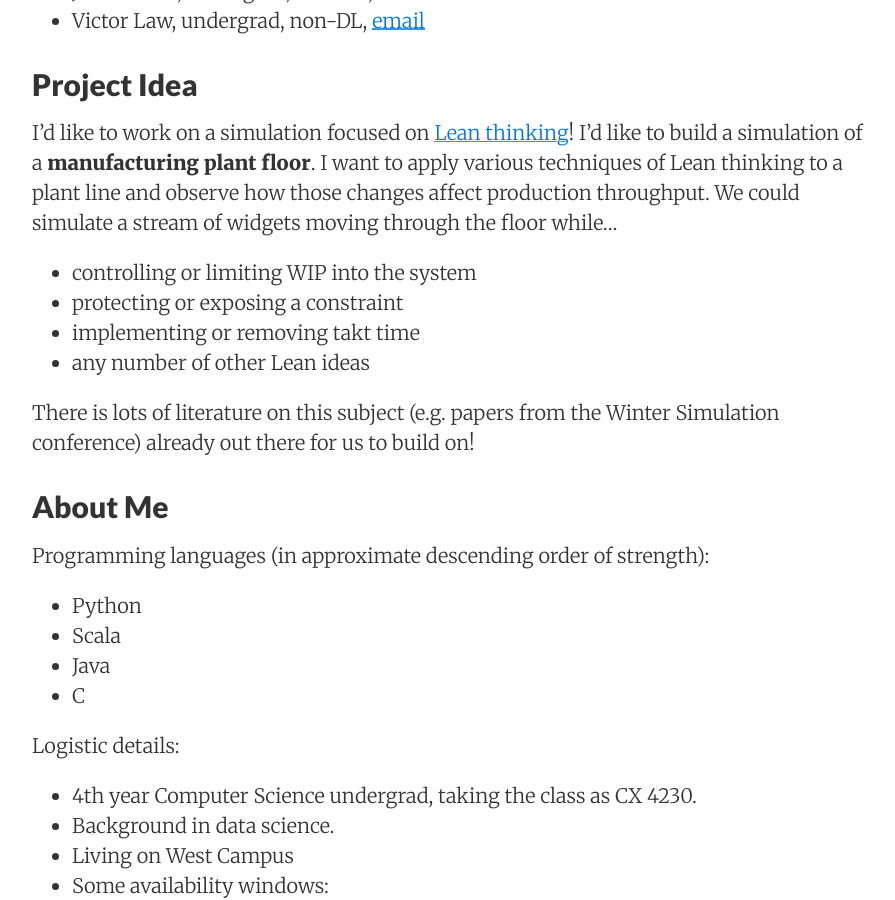
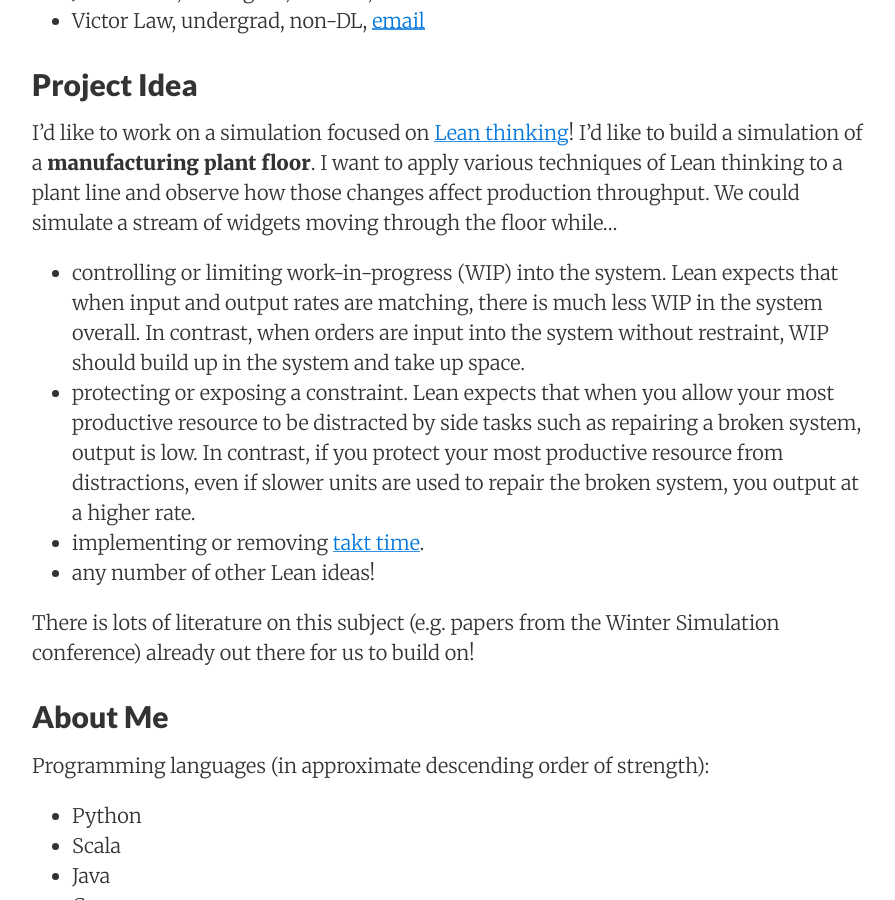
Before and after one commit to JoshuaKoh/JoshuaKoh.github.io, a Jekyll site: the page built from _posts/2018-02-28-Simulation-Proposal.md, in a window 1280 px wide and 900 px high, scrolled down 584 px. Shown: the whole window, without its empty margins (188-1083 px from the left). Built offline with Jekyll 4.4.1, drawn with Linux system fonts in a browser that asks for light colours; nearby versions of some CDN libraries.

Commit message:
Add lean detail

```diff
--- a/_posts/2018-02-28-Simulation-Proposal.md
+++ b/_posts/2018-02-28-Simulation-Proposal.md
@@ -16,10 +16,10 @@ summary:    Let's build a Lean simulation as a team!
 
 I'd like to work on a simulation focused on [Lean thinking](https://www.lean.org/WhatsLean/)! I'd like to build a simulation of a **manufacturing plant floor**. I want to apply various techniques of Lean thinking to a plant line and observe how those changes affect production throughput. We could simulate a stream of widgets moving through the floor while...
 
-- controlling or limiting WIP into the system
-- protecting or exposing a constraint
-- implementing or removing takt time
-- any number of other Lean ideas
+- controlling or limiting work-in-progress (WIP) into the system. Lean expects that when input and output rates are matching, there is much less WIP in the system overall. In contrast, when orders are input into the system without restraint, WIP should build up in the system and take up space.
+- protecting or exposing a constraint. Lean expects that when you allow your most productive resource to be distracted by side tasks such as repairing a broken system, output is low. In contrast, if you protect your most productive resource from distractions, even if slower units are used to repair the broken system, you output at a higher rate.
+- implementing or removing [takt time](https://www.lean.org/lexicon/takt-time).
+- any number of other Lean ideas!
 
 There is lots of literature on this subject (e.g. papers from the Winter Simulation conference) already out there for us to build on!
 
```
